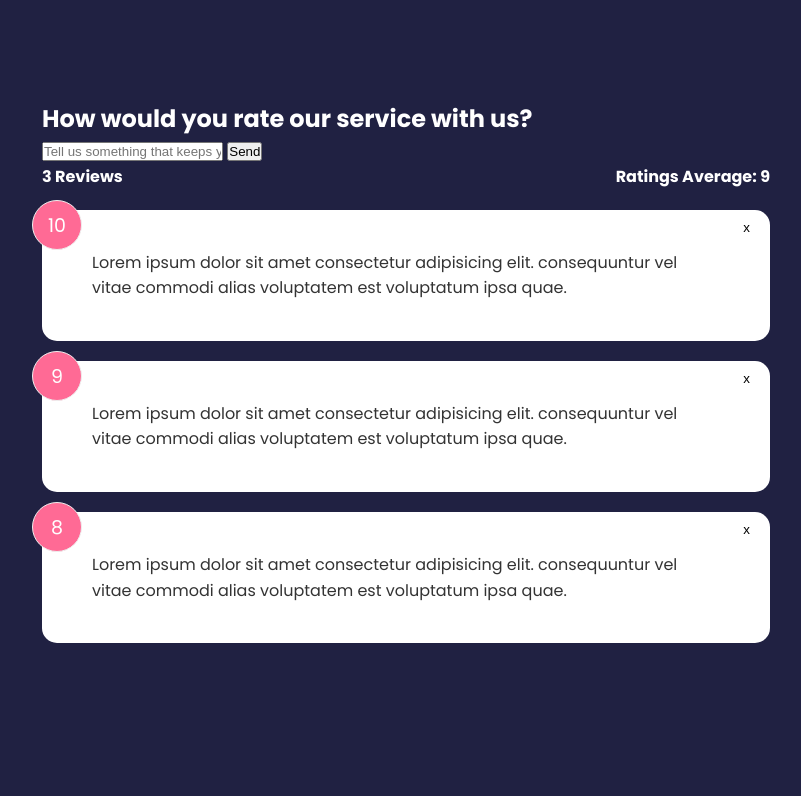
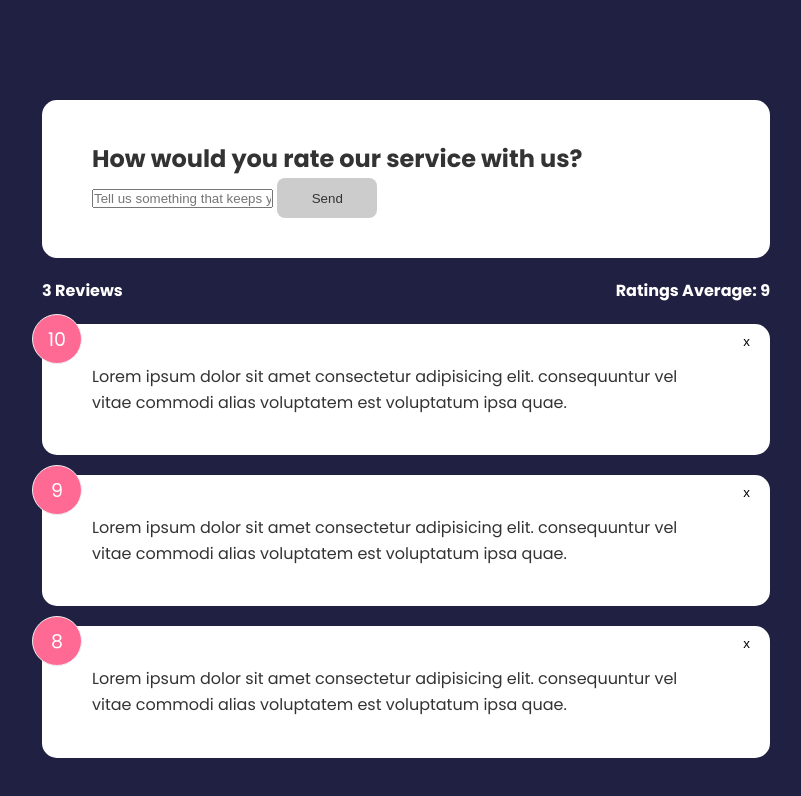
Before and after one commit to Andreas-Ziegler22/svelte-feedback-app, a Svelte app: page / in a window 1280 px wide. Shown: the top 796 px of the page, without its empty margins (234-1035 px from the left). Built offline with nearby package versions, Linux system fonts and the light colour scheme.

Commit message:
btn form

```diff
--- a/src/components/FeedbackForm.svelte
+++ b/src/components/FeedbackForm.svelte
@@ -1,7 +1,12 @@
 <script>
+  import Card from "./Card.svelte";
+  import Button from "./Button.svelte";
 
+  let text = ''
+  let btnDesabled = true
 </script>
 
+<Card>
 <header>
   <h2>How would you rate our service with us?</h2>
 </header>
@@ -9,10 +14,11 @@
 <form>
   <!-- Rating Select -->
   <div class="input-group">
-    <input type="text" placeholder="Tell us something that keeps you coming back">
-    <button>Send</button>
+    <input type="text" bind:value={text} placeholder="Tell us something that keeps you coming back">
+    <Button disabled={btnDesabled} type="submit">Send</Button>
   </div>
 </form>
+</Card>
 
 <style>
   .input-group{
```
